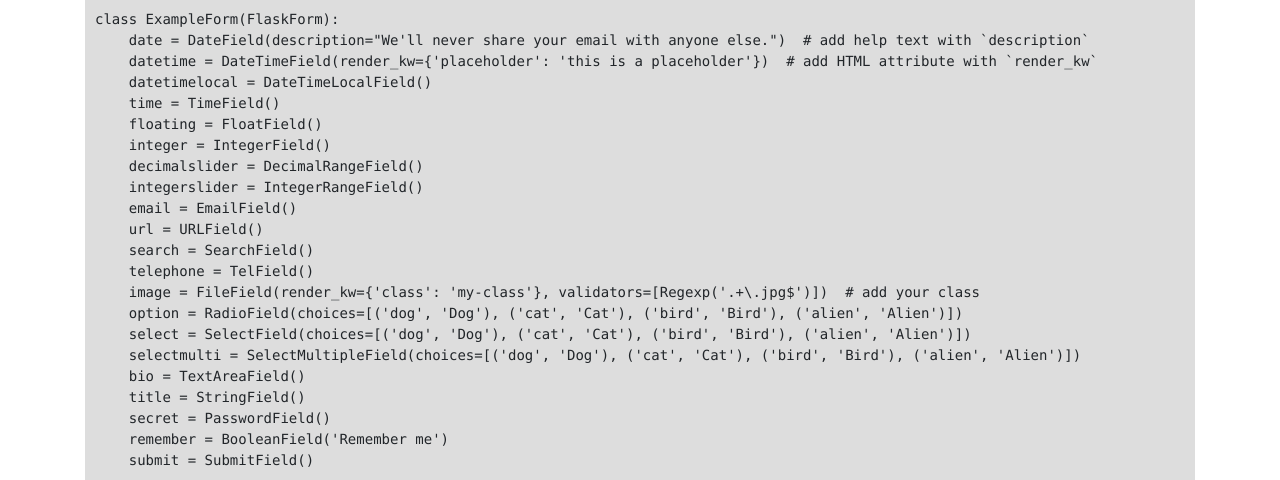
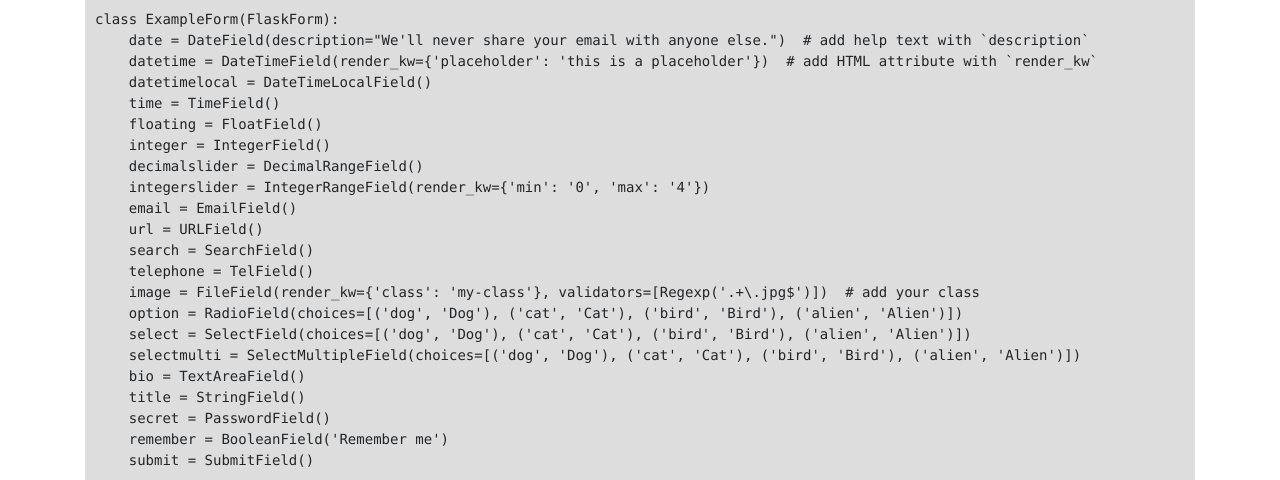
Before and after one commit to helloflask/bootstrap-flask, a Flask app: page /form in a window 1280 px wide. Shown: the part 127-607 px from the top of the page. Run offline with Flask 2, Linux system fonts and the light colour scheme; data that the repository does not hold is empty; some libraries are stand-ins or nearby versions.

Commit message:
example range with min and max

```diff
--- a/examples/bootstrap4/app.py
+++ b/examples/bootstrap4/app.py
@@ -41,7 +41,7 @@ class ExampleForm(FlaskForm):
     floating = FloatField()
     integer = IntegerField()
     decimalslider = DecimalRangeField()
-    integerslider = IntegerRangeField()
+    integerslider = IntegerRangeField(render_kw={'min': '0', 'max': '4'})
     email = EmailField()
     url = URLField()
     search = SearchField()
--- a/examples/bootstrap4/templates/form.html
+++ b/examples/bootstrap4/templates/form.html
@@ -13,7 +13,7 @@ class ExampleForm(FlaskForm):
     floating = FloatField()
     integer = IntegerField()
     decimalslider = DecimalRangeField()
-    integerslider = IntegerRangeField()
+    integerslider = IntegerRangeField(render_kw={'min': '0', 'max': '4'})
     email = EmailField()
     url = URLField()
     search = SearchField()
--- a/examples/bootstrap5/app.py
+++ b/examples/bootstrap5/app.py
@@ -41,7 +41,7 @@ class ExampleForm(FlaskForm):
     floating = FloatField()
     integer = IntegerField()
     decimalslider = DecimalRangeField()
-    integerslider = IntegerRangeField()
+    integerslider = IntegerRangeField(render_kw={'min': '0', 'max': '4'})
     email = EmailField()
     url = URLField()
     search = SearchField()
--- a/examples/bootstrap5/templates/form.html
+++ b/examples/bootstrap5/templates/form.html
@@ -13,7 +13,7 @@ class ExampleForm(FlaskForm):
     floating = FloatField()
     integer = IntegerField()
     decimalslider = DecimalRangeField()
-    integerslider = IntegerRangeField()
+    integerslider = IntegerRangeField(render_kw={'min': '0', 'max': '4'})
     email = EmailField()
     url = URLField()
     search = SearchField()
```
